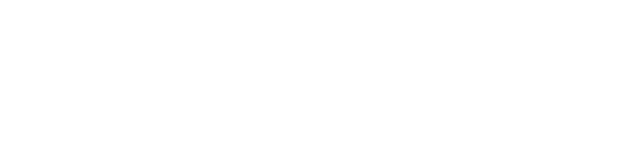
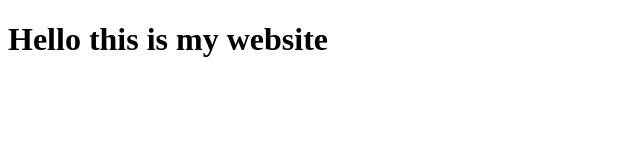
Before and after one commit to sebbekarlsson/my-website-hello, a plain HTML site: page index.html in a window 1280 px wide. Shown: the whole page, without its empty margins (0-640 px from the left). Drawn offline with Linux system fonts and the light colour scheme.

Commit message:
added some stuff

```diff
--- a/index.html
+++ b/index.html
@@ -7,6 +7,7 @@
     <title>Document</title>
 </head>
 <body>
+    <h1>Hello this is my website</h1>
     <script src="main.js"></script>
 </body>
 </html>
```
Also changed, not shown: some_files/notes.txt (added).
